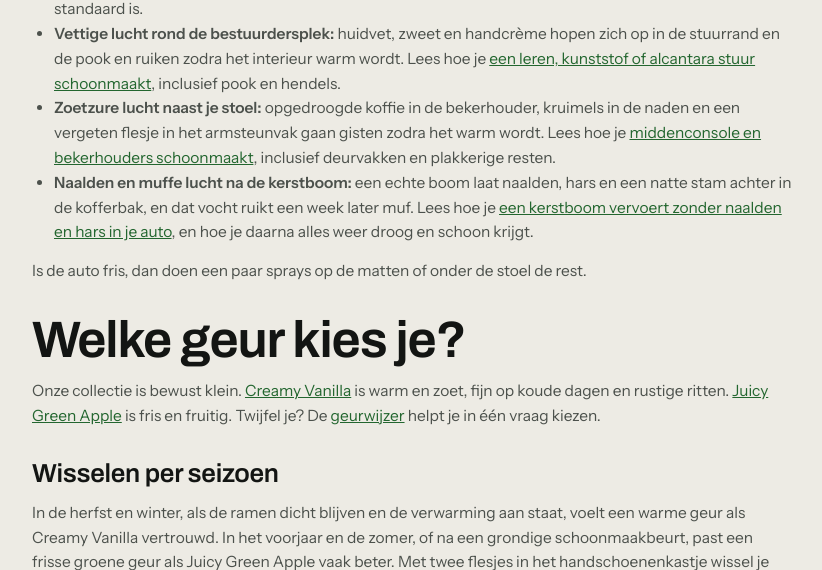
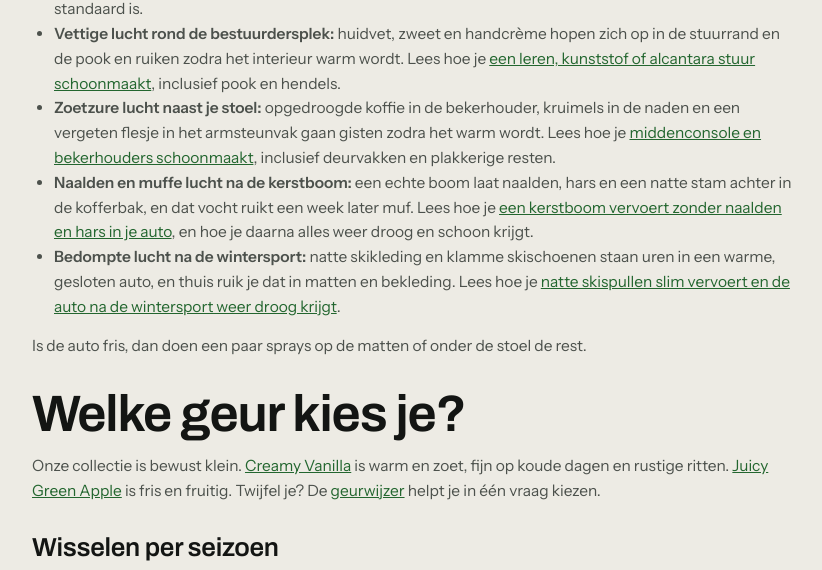
Before and after one commit to budgetbikeshopping-bit/tropicalfresh-theme, a WordPress theme: template page-autoparfum.php in a window 1280 px wide. Shown: the part 3004-3574 px from the top of the page, without its empty margins (228-1050 px from the left). Run offline with PHP 8.4 and a stand-in for WordPress, Linux system fonts and the light colour scheme; the site name, menu and one post (Sample post) are stand-ins, and other content is empty; some libraries are stand-ins or nearby versions.

Commit message:
Pijler: hub-bullet wintersport + Verder lezen item 53 (wintersport met de auto, 1935)
Co-Authored-By: Claude Opus 5.5 <noreply@anthropic.com>

```diff
--- a/page-autoparfum.php
+++ b/page-autoparfum.php
@@ -147,6 +147,7 @@ foreach ( $sim_products as $p ) {
 				<li><strong>Vettige lucht rond de bestuurdersplek:</strong> huidvet, zweet en handcrème hopen zich op in de stuurrand en de pook en ruiken zodra het interieur warm wordt. Lees hoe je <a href="<?php echo esc_url( home_url( '/autoparfum/stuur-schoonmaken-leer-geur/' ) ); ?>">een leren, kunststof of alcantara stuur schoonmaakt</a>, inclusief pook en hendels.</li>
 				<li><strong>Zoetzure lucht naast je stoel:</strong> opgedroogde koffie in de bekerhouder, kruimels in de naden en een vergeten flesje in het armsteunvak gaan gisten zodra het warm wordt. Lees hoe je <a href="<?php echo esc_url( home_url( '/autoparfum/middenconsole-bekerhouders-schoonmaken-geur/' ) ); ?>">middenconsole en bekerhouders schoonmaakt</a>, inclusief deurvakken en plakkerige resten.</li>
 				<li><strong>Naalden en muffe lucht na de kerstboom:</strong> een echte boom laat naalden, hars en een natte stam achter in de kofferbak, en dat vocht ruikt een week later muf. Lees hoe je <a href="<?php echo esc_url( home_url( '/autoparfum/kerstboom-vervoeren-auto-naalden-hars/' ) ); ?>">een kerstboom vervoert zonder naalden en hars in je auto</a>, en hoe je daarna alles weer droog en schoon krijgt.</li>
+				<li><strong>Bedompte lucht na de wintersport:</strong> natte skikleding en klamme skischoenen staan uren in een warme, gesloten auto, en thuis ruik je dat in matten en bekleding. Lees hoe je <a href="<?php echo esc_url( home_url( '/autoparfum/wintersport-auto-skikleding-geur/' ) ); ?>">natte skispullen slim vervoert en de auto na de wintersport weer droog krijgt</a>.</li>
 			</ul>
 			<p>Is de auto fris, dan doen een paar sprays op de matten of onder de stoel de rest.</p>
 
@@ -250,6 +251,7 @@ foreach ( $sim_products as $p ) {
 				<li><a href="<?php echo esc_url( home_url( '/autoparfum/stuur-schoonmaken-leer-geur/' ) ); ?>">Stuur schoonmaken: vettige laag en geur van leer, kunststof en alcantara halen</a>. Waarom een stuur zo snel vies wordt, welk materiaal je hebt, het stappenplan, pook en hendels, en hoe het stuur langer schoon blijft.</li>
 				<li><a href="<?php echo esc_url( home_url( '/autoparfum/middenconsole-bekerhouders-schoonmaken-geur/' ) ); ?>">Middenconsole en bekerhouders schoonmaken: plakkerige resten en geur verwijderen</a>. Waarom de console gaat ruiken, wat je nodig hebt, het stappenplan in zeven stappen, vaste bekerhouders, pook, deurvakken en hoe je het netjes houdt.</li>
 				<li><a href="<?php echo esc_url( home_url( '/autoparfum/kerstboom-vervoeren-auto-naalden-hars/' ) ); ?>">Kerstboom in de auto vervoeren: naalden en hars voorkomen</a>. Waarom een boom je interieur vies maakt, hoe je de auto voorbereidt, binnen of op het dak, en hoe je naalden, hars en vocht na afloop verwijdert.</li>
+				<li><a href="<?php echo esc_url( home_url( '/autoparfum/wintersport-auto-skikleding-geur/' ) ); ?>">Wintersport met de auto: skikleding en geur voorkomen</a>. Waarom natte skispullen zo ruiken, de auto klaarmaken voor vertrek, ventileren onderweg, skischoenen en kleding inpakken voor de terugweg en wat je thuis direct doet.</li>
 			</ul>
 		</div>
 	</div>
```
